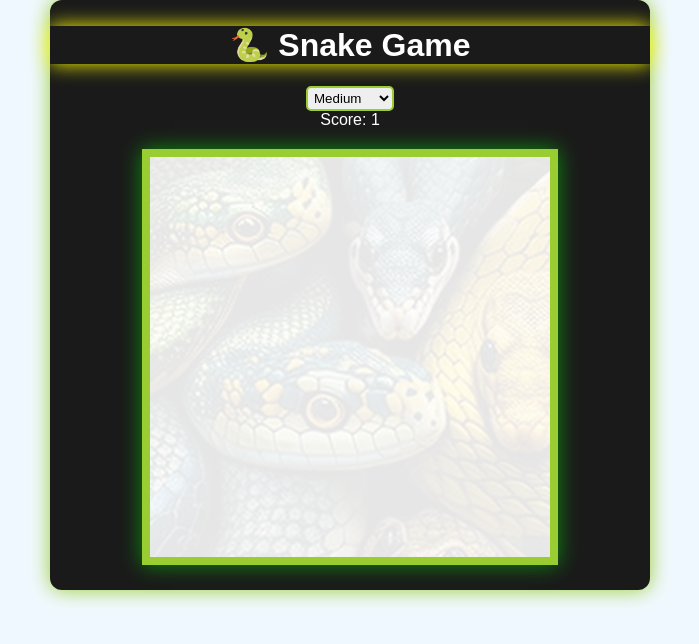
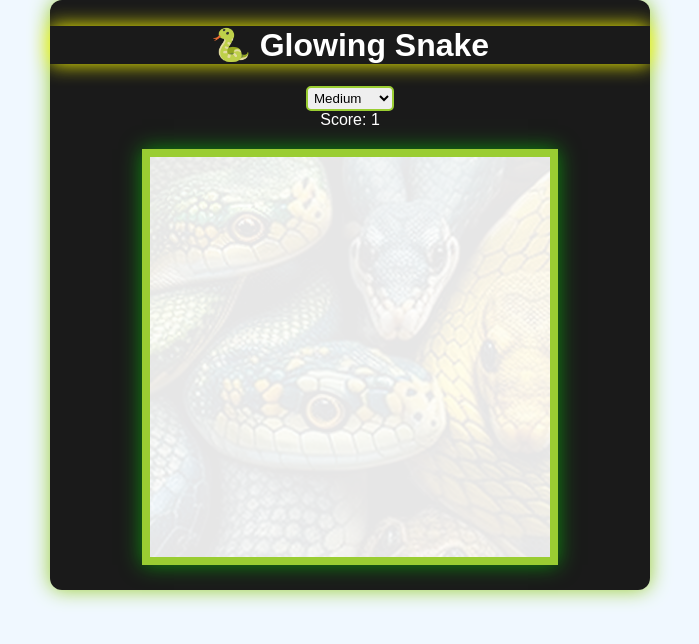
Before and after one commit to UzmaFateh/Glowing-Snake, a plain HTML site: page index.html in a window 1280 px wide. Shown: the whole page, without its empty margins (300-999 px from the left). Drawn offline with Linux system fonts and the light colour scheme.

Commit message:
name changing

```diff
--- a/index.html
+++ b/index.html
@@ -12,7 +12,7 @@
   <center>
   <div class="game-container">
     <center>
-      <h1>🐍 Snake Game</h1>
+      <h1>🐍 Glowing Snake</h1>
     </center>
     <center>
       <select id="difficulty">
```
